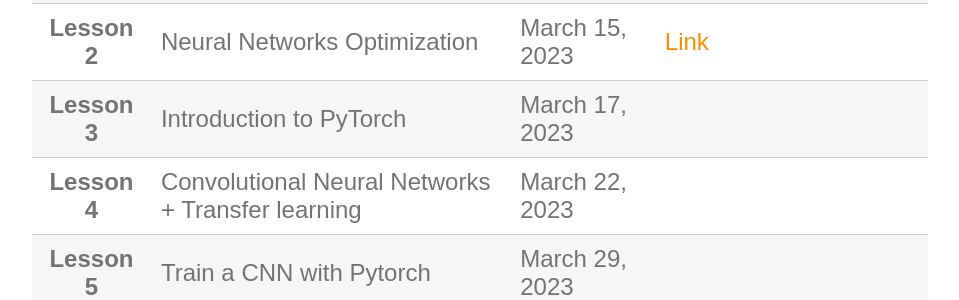
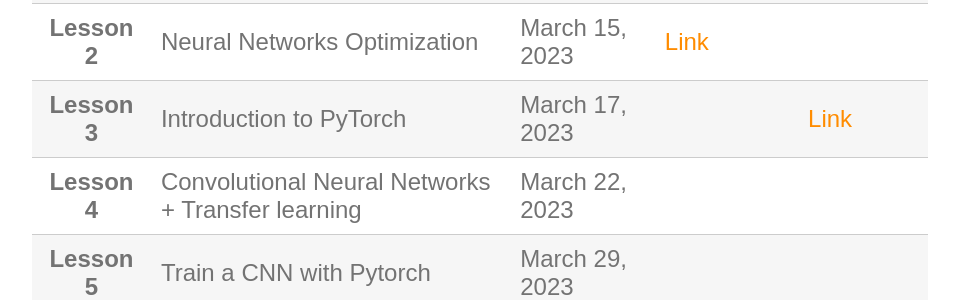
Before and after one commit to perceivelab/knowledge-discovery-course, a Jekyll site: the page built from lezioni.md, in a window 1280 px wide. Shown: the part 524-824 px from the top of the page, without its empty margins (160-1119 px from the left). Built offline with Jekyll 4.4.1, drawn with Linux system fonts in a browser that asks for light colours; our own code applies the rules of GitHub Pages for plain Markdown files.

Commit message:
Update lezioni.md

```diff
--- a/lezioni.md
+++ b/lezioni.md
@@ -7,7 +7,7 @@
 |                   | Overview of modern AI               | March 8, 2023                  |  [Link](https://drive.google.com/file/d/1F-lXawV6uQ3qJPjHPDG5RY72MMBvvx9o/view?usp=sharing)  | |
 |                   | Neural Networks and Backpropagation               | March 8, 2023                  |[Link](https://drive.google.com/file/d/1u_mL3CQLQu43NnTF4MA1GUws_JGUW6ay/view?usp=sharing)    | |
 | **Lesson 2**      | Neural Networks Optimization                      | March 15, 2023                 |[Link](https://drive.google.com/file/d/1Yqebhlc64lxEao4tPVYPo7vSVDur5-tE/view?usp=sharing)    | |
-| **Lesson 3**      | Introduction to PyTorch                           | March 17, 2023                 |    | |
+| **Lesson 3**      | Introduction to PyTorch                           | March 17, 2023                 | | [Link](https://colab.research.google.com/drive/1OPpxOyfsLCUjCBtZBQWgGbyjpoIIGi1x?usp=sharing) |
 | **Lesson 4**      | Convolutional Neural Networks + Transfer learning | March 22, 2023                 |    | |
 | **Lesson 5**      | Train a CNN with Pytorch                          | March 29, 2023                 |    | |
 | **Lesson 6**      | Explanaible AI                                    | March 31, 2023                 |    | |
```
